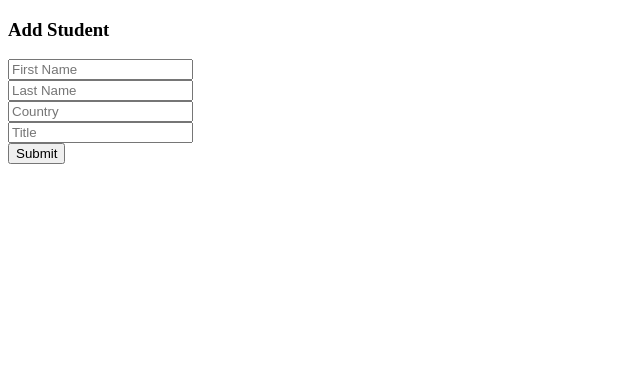
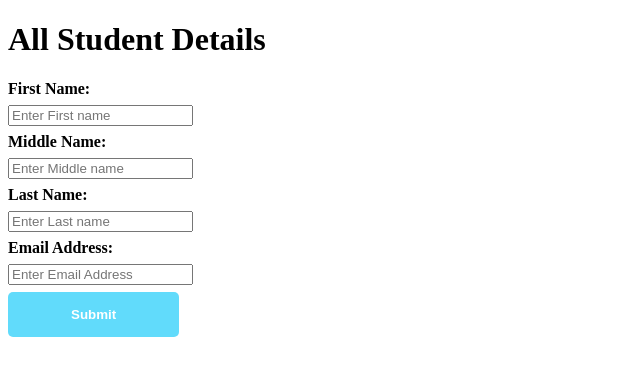
Before and after one commit to ivie-gif/30daysreactProjects, a React (Create React App) app: page / in a window 1280 px wide. Shown: the top 376 px of the page, without its empty margins (0-640 px from the left). Built offline with nearby package versions, Linux system fonts and the light colour scheme.

Commit message:
multiple form input fields validation using func comp

```diff
--- a/src/App.js
+++ b/src/App.js
@@ -1,91 +1,199 @@
-import React, { Component } from 'react'
-import ReactDOM from 'react-dom'
-export class App extends Component {
-  // declaring initial state
-  state = {
-    firstName: '',
-    lastName: '',
-    country: '',
-    title: '',
-  }
-  handleChange = (e) => {
-    /*
-    we can get the name and value like this: e.target.name, e.target.value
-    but we can also destructure  name and value from e.target
-    const name = e.target.name
+// import React, { Component } from 'react'
+// import ReactDOM from 'react-dom'
+// export class App extends Component {
+//   // declaring initial state
+//   state = {
+//     firstName: '',
+//     lastName: '',
+//     country: '',
+//     title: '',
+//   }
+//   handleChange = (e) => {
+//     /*
+//     we can get the name and value like this: e.target.name, e.target.value
+//     but we can also destructure  name and value from e.target
+//     const name = e.target.name
+//     const value = e.target.value
+//     */
+//     const { name, value } = e.target
+//     // [variablename] to use a variable name as a key in an object
+//     // name refers to the name attribute of the input elements
+//     this.setState({ [name]: value })
+//   }
+//   handleSubmit = (e) => {
+//     /*
+//      e.preventDefault()
+//       stops the default behavior of form element
+//      specifically refreshing of page
+//      */
+//     e.preventDefault()
+
+//     /*
+//      the is the place where we connect backend api
+//      to send the data to the database
+//      */
+
+//     // console.log(this.state)
+//   }
+
+//   render() {
+//     // accessing the state value by destrutcturing the state
+//     const { firstName, lastName, title, country } = this.state
+//     return (
+//       <div className='App'>
+//         <h3>Add Student</h3>
+//         <form onSubmit={this.handleSubmit}>
+//           <div>
+//             <input
+//               type='text'
+//               name='firstName'
+//               placeholder='First Name'
+//               value={firstName}
+//               onChange={this.handleChange}
+//             />
+//           </div>
+//           <div>
+//             <input
+//               type='text'
+//               name='lastName'
+//               placeholder='Last Name'
+//               value={lastName}
+//               onChange={this.handleChange}
+//             />
+//           </div>
+//           <div>
+//             <input
+//               type='text'
+//               name='country'
+//               placeholder='Country'
+//               value={country}
+//               onChange={this.handleChange}
+//             />
+//           </div>
+//           <div>
+//             <input
+//               type='text'
+//               name='title'
+//               placeholder='Title'
+//               value={title}
+//               onChange={this.handleChange}
+//             />
+//           </div>
+
+//           <button class='btn btn-success'>Submit</button>
+//         </form>
+//       </div>
+//     )
+//   }
+// }
+
+// const rootElement = document.getElementById('root')
+// ReactDOM.render(<App />, rootElement)
+
+import React, { useState } from "react";
+import ReactDOM from "react-dom";
+
+export const App = () => {
+  const [firstName, setFirstName] = useState("");
+  const [middleName, setMiddleName] = useState("");
+  const [lastName, setLastName] = useState("");
+  const [emailAddress, setEmailAddress] = useState("");
+
+  const handleFirstname = (e) => {
+    const value = e.target.value;
+    setFirstName(value);
+  };
+
+  const handleMiddlename = (e) => {
     const value = e.target.value
-    */
-    const { name, value } = e.target
-    // [variablename] to use a variable name as a key in an object
-    // name refers to the name attribute of the input elements
-    this.setState({ [name]: value })
-  }
-  handleSubmit = (e) => {
-    /*
-     e.preventDefault()
-      stops the default behavior of form element
-     specifically refreshing of page
-     */
-    e.preventDefault()
-
-    /*
-     the is the place where we connect backend api
-     to send the data to the database
-     */
-
-    // console.log(this.state)
-  }
-
-  render() {
-    // accessing the state value by destrutcturing the state
-    const { firstName, lastName, title, country } = this.state
-    return (
-      <div className='App'>
-        <h3>Add Student</h3>
-        <form onSubmit={this.handleSubmit}>
-          <div>
-            <input
-              type='text'
-              name='firstName'
-              placeholder='First Name'
-              value={firstName}
-              onChange={this.handleChange}
-            />
-          </div>
-          <div>
-            <input
-              type='text'
-              name='lastName'
-              placeholder='Last Name'
-              value={lastName}
-              onChange={this.handleChange}
-            />
-          </div>
-          <div>
-            <input
-              type='text'
-              name='country'
-              placeholder='Country'
-              value={country}
-              onChange={this.handleChange}
-            />
-          </div>
-          <div>
-            <input
-              type='text'
-              name='title'
-              placeholder='Title'
-              value={title}
-              onChange={this.handleChange}
-            />
-          </div>
-
-          <button class='btn btn-success'>Submit</button>
-        </form>
-      </div>
-    )
-  }
+    setMiddleName(value)
 }
 
-const rootElement = document.getElementById('root')
-ReactDOM.render(<App />, rootElement)
+const handleLastname = (e) => {
+    const value = e.target.value
+    setLastName(value)
+}
+
+const handleEmailAddress = (e) => {
+    const value = e.target.value
+    setEmailAddress(value)
+}
+
+
+  return (
+    <div>
+      <h1>All Student Details</h1>
+
+      <label htmlFor="label" style={{ fontWeight: "bold" }}>
+        {" "}
+        First Name:{" "}
+      </label>
+      <br />
+      <input
+        type="text"
+        name="first name"
+        placeholder="Enter First name"
+        style={{ marginTop: "7px", marginBottom: "7px" }}
+        value={firstName}
+        onChange={handleFirstname}
+      />
+      <br />
+      <label htmlFor="label" style={{ fontWeight: "bold" }}>
+        {" "}
+        Middle Name:{" "}
+      </label>
+      <br />
+      <input
+        type="text"
+        name="middle name"
+        placeholder="Enter Middle name"
+        style={{ marginTop: "7px", marginBottom: "7px" }}
+        value={middleName}
+        onChange={handleMiddlename}
+      />
+      <br />
+      <label htmlFor="label" style={{ fontWeight: "bold" }}>
+        {" "}
+        Last Name:{" "}
+      </label>
+      <br />
+      <input
+        type="text"
+        name="last name"
+        placeholder="Enter Last name"
+        style={{ marginTop: "7px", marginBottom: "7px" }}
+        value={lastName}
+        onChange={handleLastname}
+      />
+      <br />
+      <label htmlFor="label" style={{ fontWeight: "bold" }}>
+        {" "}
+        Email Address:{" "}
+      </label>
+      <br />
+      <input
+        type="email"
+        name="email address"
+        placeholder="Enter Email Address"
+        style={{ marginTop: "7px", marginBottom: "7px" }}
+        value={emailAddress}
+        onChange={handleEmailAddress}
+      />
+      <br />
+      <button
+      type="submit"
+        style={{
+          border: "none",
+          fontWeight: "bold",
+          color: "white",
+          backgroundColor: "#61dbfb",
+          padding: "15px 63px",
+          borderRadius: "5px",
+          cursor: "pointer",
+        }}
+      >
+        Submit
+      </button>
+    </div>
+  );
+};
```
